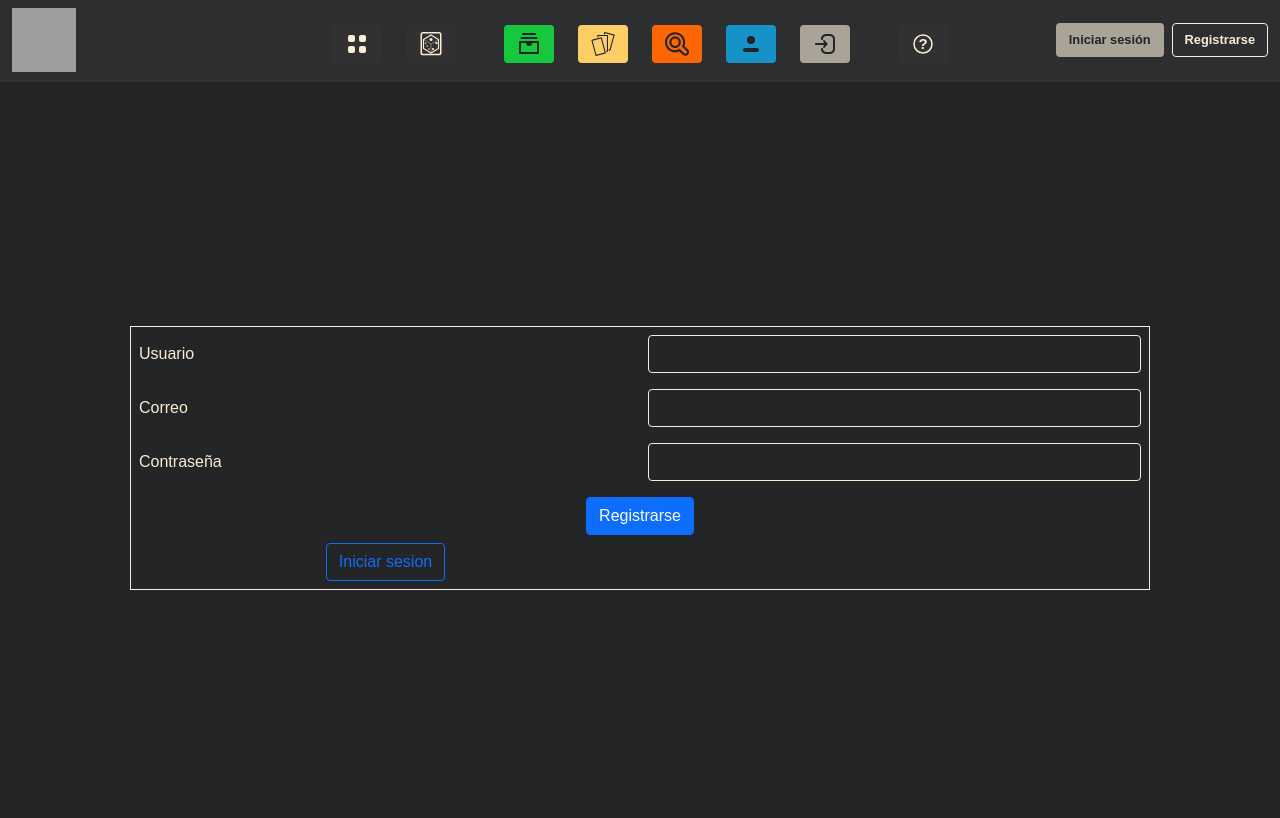
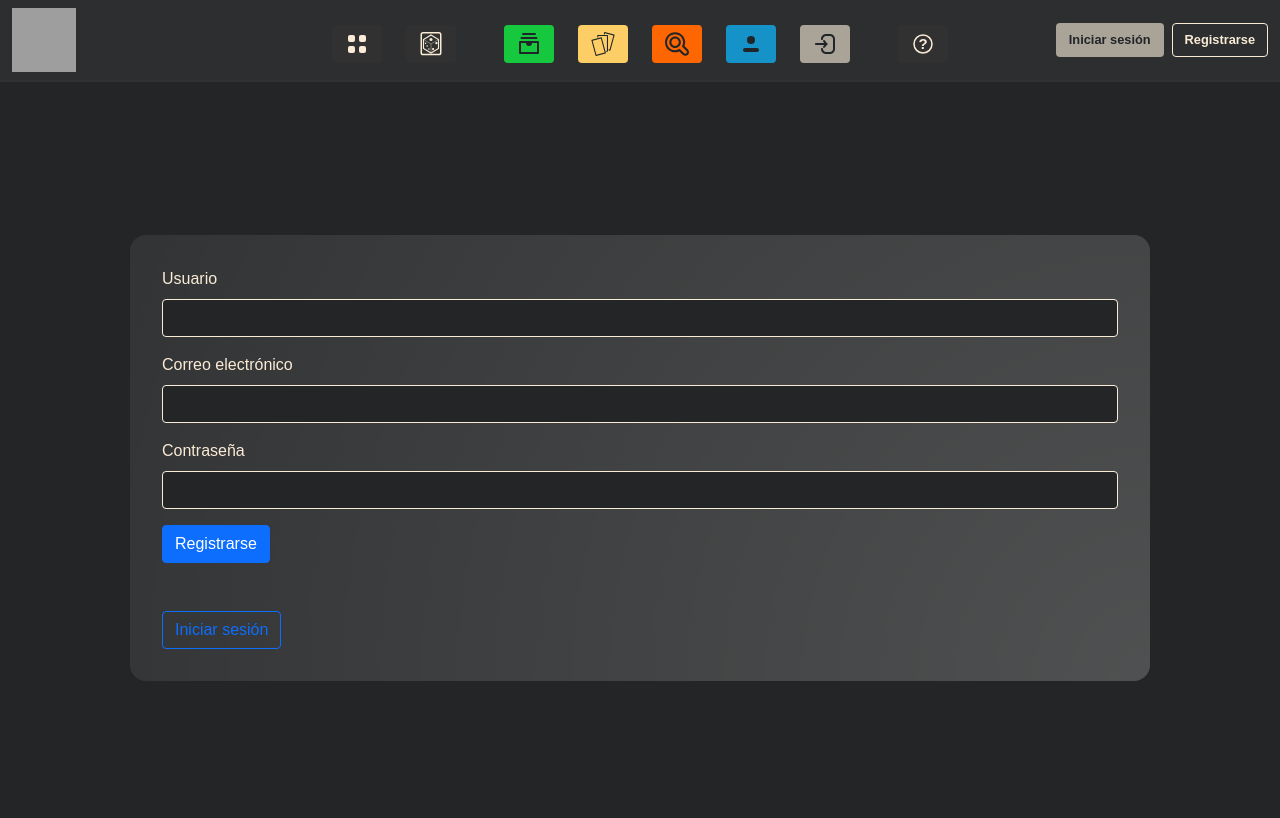
Before and after one commit to DaniVals/TFC-FloatingMana, a Symfony app: template templates/sessionManagement/register.html.twig in a window 1280 px wide. Run offline with Twig, Linux system fonts and the light colour scheme; the template is opened without the code that fills it, so the values that code supplies are empty; some libraries are stand-ins or nearby versions; grey boxes are pictures that could not be loaded.

Commit message:
FIX: css de formularios

```diff
--- a/public/styles/form.css
+++ b/public/styles/form.css
@@ -5,3 +5,9 @@
 	align-items: center;
 	justify-content: center;
 }
+
+.form-window {
+	background: var(--form-bg);
+	padding: 2em;
+	border-radius: 1em;
+}
--- a/public/styles/root.css
+++ b/public/styles/root.css
@@ -128,6 +128,8 @@
 	--profile-form-bg: var(--light-background-color);
 
 	--carrousel-bg: var(--light-background-color);
+
+	--form-bg: radial-gradient(circle at 100% 100%, #fff3, #fff1);
 }
 
 
--- a/templates/sessionManagement/register.html.twig
+++ b/templates/sessionManagement/register.html.twig
@@ -21,29 +21,23 @@
 						{{ responseData.message }}
 					</p>
 				{% endif %}
-				<table class="col-12 col-md-8 pop-up-bordered w-100">
-					<tr>
-						<td class="col-6 col-md-4 p-2">Usuario</td>
-						<td class="col-6 col-md-4 p-2"><input type="text" id="username" name="_username" class="form-control" /></td>
-					</tr>
-					<tr>
-						<td class="p-2">Correo</td>
-						<td class="p-2"><input type="email" id="email" name="_email" class="form-control" /></td>
-					</tr>
-					<tr>
-						<td class="p-2">Contraseña</td>
-						<td class="p-2"><input type="password" id="password" name="_password" class="form-control" /></td>
-					</tr>
-					<tr>
-						<td colspan="2" class="text-center p-2"><button type="submit" class="btn btn-primary">Registrarse</button></td>
-					</tr>
-					<tr>
-						<td class="pb-2 text-center">
-							<a class="btn btn-outline-primary" href="{{ path('app_login_view') }}">Iniciar sesion</a>
-						</td>
-						{#<!--<td> <a href="{{ path('load_recovery') }}">Recover Password</a> </td> -->#}
-					</tr>
-				</table>
+				<div class="form-window">
+					<label for="_username" class="form-label">Usuario</label>
+					<input type="text" id="username" name="_username" class="form-control mb-3"/>
+
+
+					<label for="_email" class="form-label">Correo electrónico</label>
+					<input type="email" id="email" name="_email" class="form-control mb-3" />
+
+					<label for="_password" class="form-label">Contraseña</label>
+					<input type="password" id="password" name="_password" class="form-control  mb-3" />
+
+					<input type="submit" value="Registrarse" class="btn btn-primary d-block w-90">
+
+					<div class="mt-5">
+						<a class="btn btn-outline-primary" href="{{ path('app_login_view') }}">Iniciar sesión</a>
+					</div>
+				</div>
 			</form>
 		</div>
 	</div>
```
Also changed, not shown: templates/sessionManagement/login.html.twig (+13 -19 lines).
